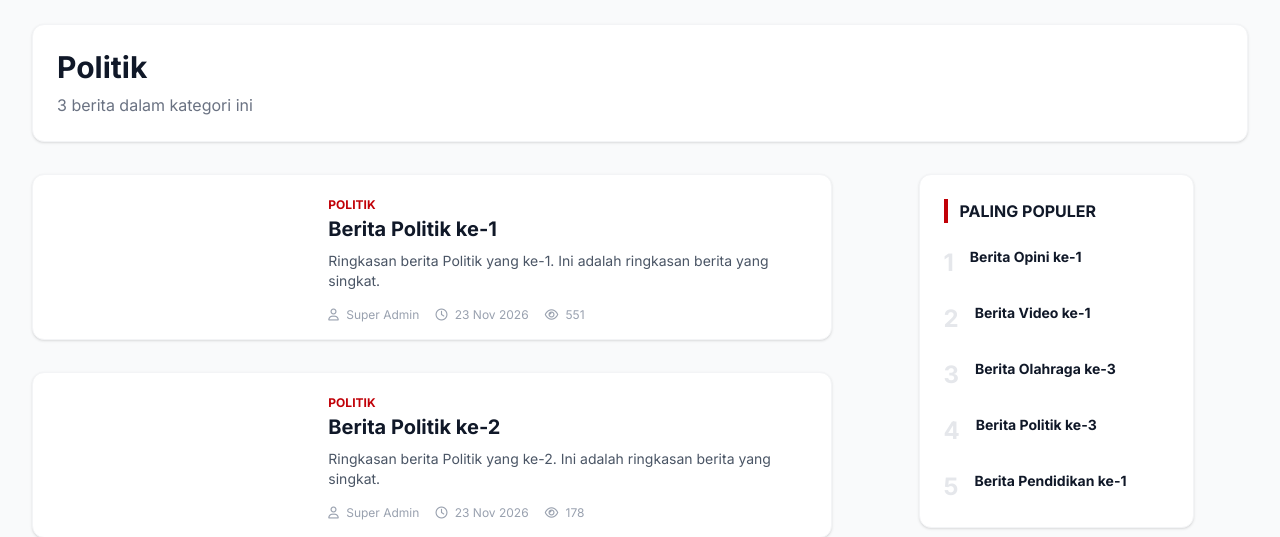
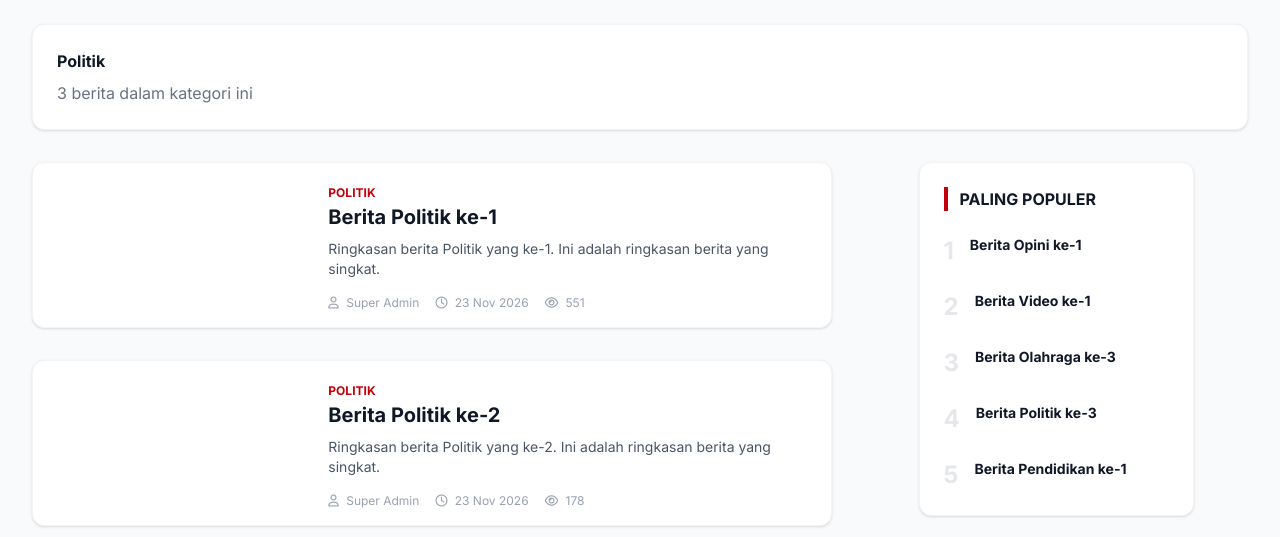
Before and after one commit to meldiadrian/pariwisata, a Laravel app: page /category/politik in a window 1280 px wide. Shown: the part 164-701 px from the top of the page. Run offline with Laravel 12, Linux system fonts and the light colour scheme; data comes from the database, SQL or seed files in the repository; data that the repository does not hold is empty; style sheets or scripts are compiled from the project's sources; some libraries are stand-ins or nearby versions.

Commit message:
adrian-update category header

```diff
--- a/resources/views/news/category.blade.php
+++ b/resources/views/news/category.blade.php
@@ -20,7 +20,7 @@
 
     <!-- Category Header -->
     <div class="bg-white p-4 sm:p-6 rounded-xl shadow-sm border border-gray-100 mb-8">
-        <h1 class="text-2xl sm:text-3xl font-black text-gray-900">{{ $category->name }}</h1>
+        <h1 class="text-s sm:text-s font-black text-gray-900">{{ $category->name }}</h1>
         <p class="text-gray-500 mt-2">{{ $news->total() }} berita dalam kategori ini</p>
     </div>
 
```
